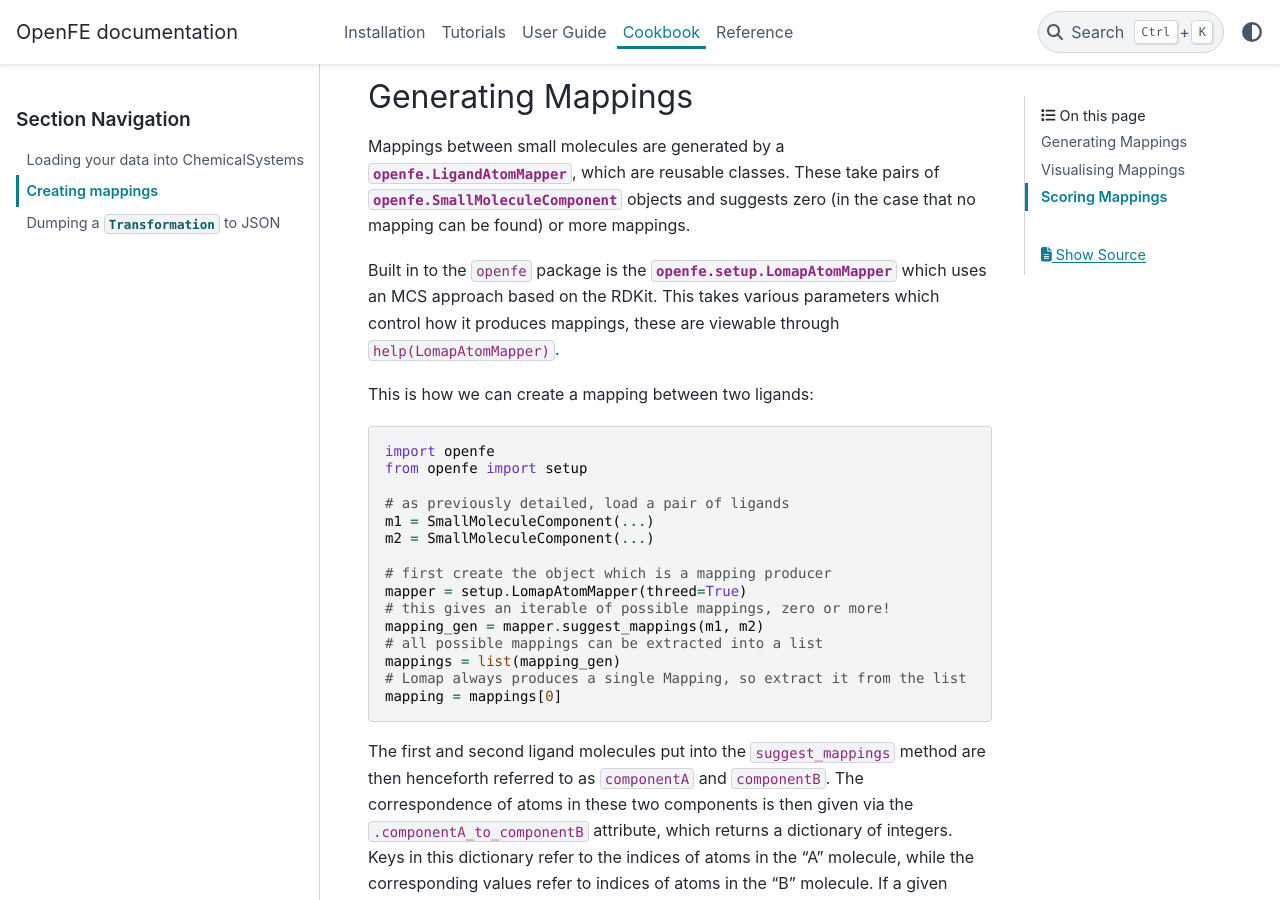
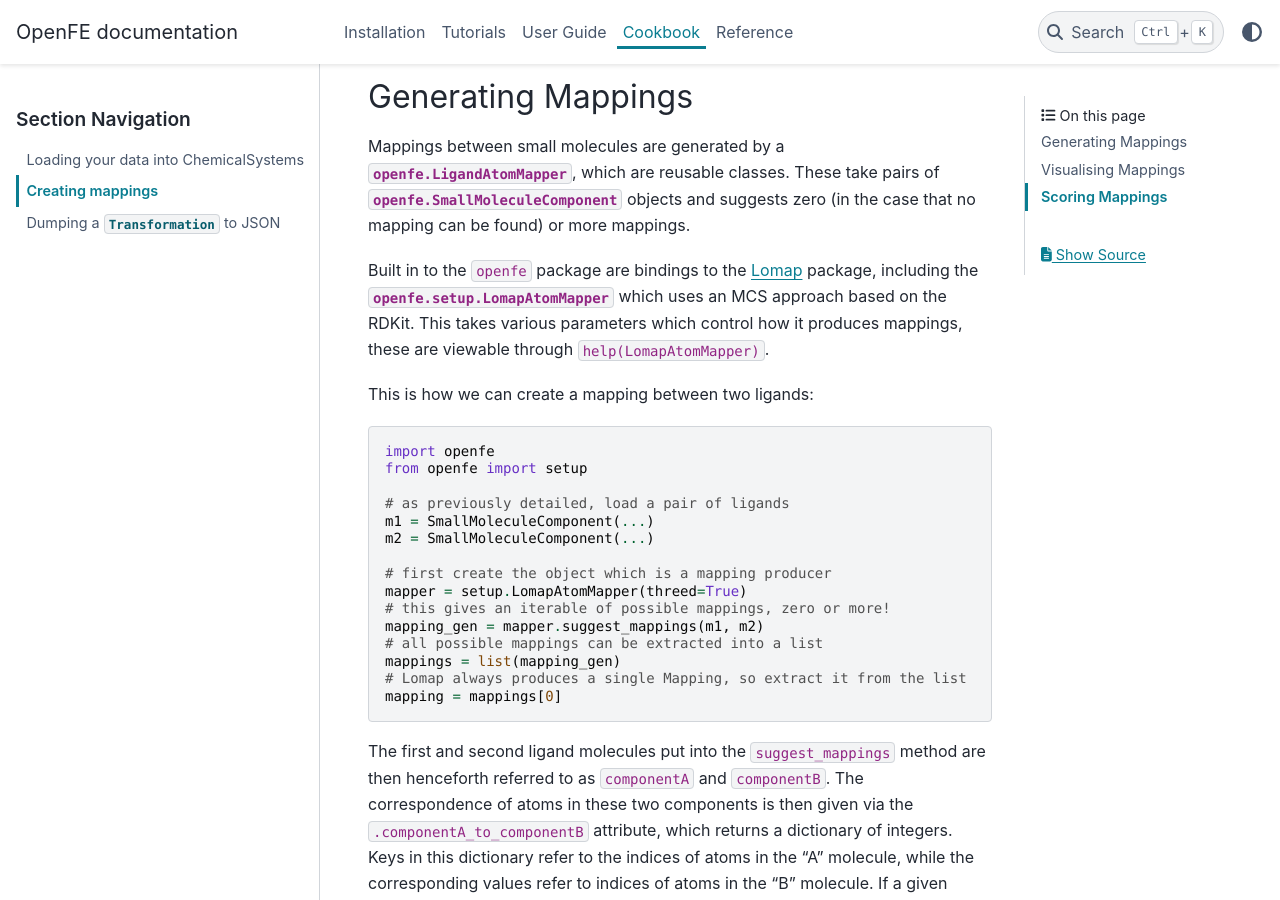
Before and after one commit to OpenFreeEnergy/openfe, a Sphinx documentation site: the page built from docs/cookbook/creating_mappings.md, in a window 1280 px wide and 900 px high, scrolled down 306 px. Built offline with Sphinx 7.4.7 and the PyData theme 0.15.4, drawn with Linux system fonts in a browser that asks for light colours.

Commit message:
mapping cookbook docs

```diff
--- a/docs/cookbook/creating_mappings.md
+++ b/docs/cookbook/creating_mappings.md
@@ -12,7 +12,8 @@ which are reusable classes.
 These take pairs of {py:class}`openfe.SmallMoleculeComponent` objects and suggests zero
 (in the case that no mapping can be found) or more mappings.
 
-Built in to the ``openfe`` package is the {py:class}`openfe.setup.LomapAtomMapper`
+Built in to the ``openfe`` package are bindings to the [Lomap](https://github.com/OpenFreeEnergy/Lomap) package,
+including the {py:class}`openfe.setup.LomapAtomMapper`
 which uses an MCS approach based on the RDKit.
 This takes various parameters which control how it produces mappings,
 these are viewable through ``help(LomapAtomMapper)``.
```
